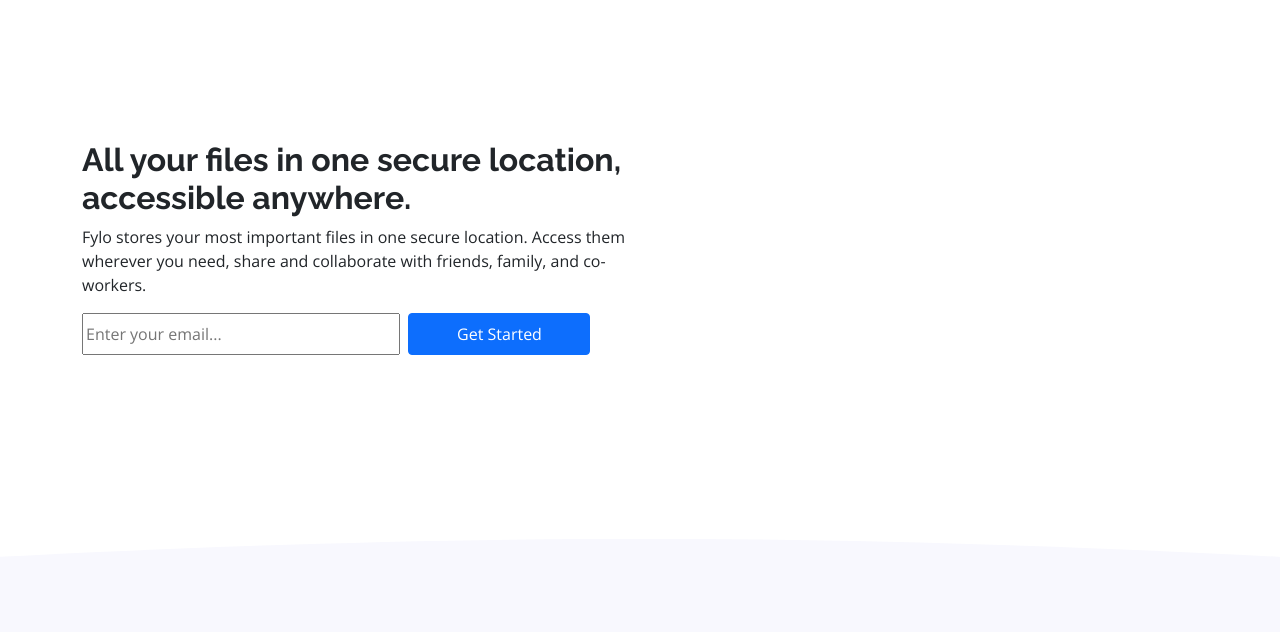
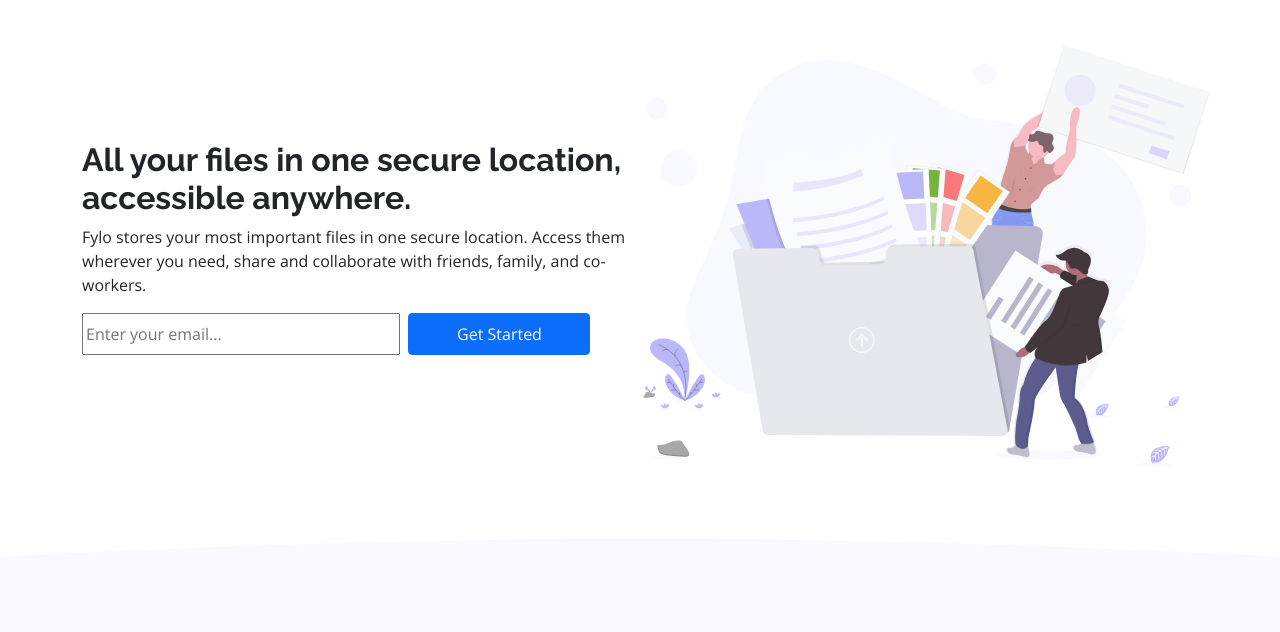
Before and after one commit to Jriera/fylo-landing-page, a plain HTML site: page index.html in a window 1280 px wide. Shown: the part 106-738 px from the top of the page. Drawn offline with nearby package versions, Linux system fonts and the light colour scheme.

Commit message:
fix relative path

```diff
--- a/sass/custom.scss
+++ b/sass/custom.scss
@@ -16,7 +16,7 @@
 
 
 .empty1 {
-    background:center / cover no-repeat url(images/folder-people.svg);
+    background:center / cover no-repeat url(/images/folder-people.svg);
     background-size: contain;
     min-height: 400px;
     }
```
Also changed, not shown: css/custom.css.
